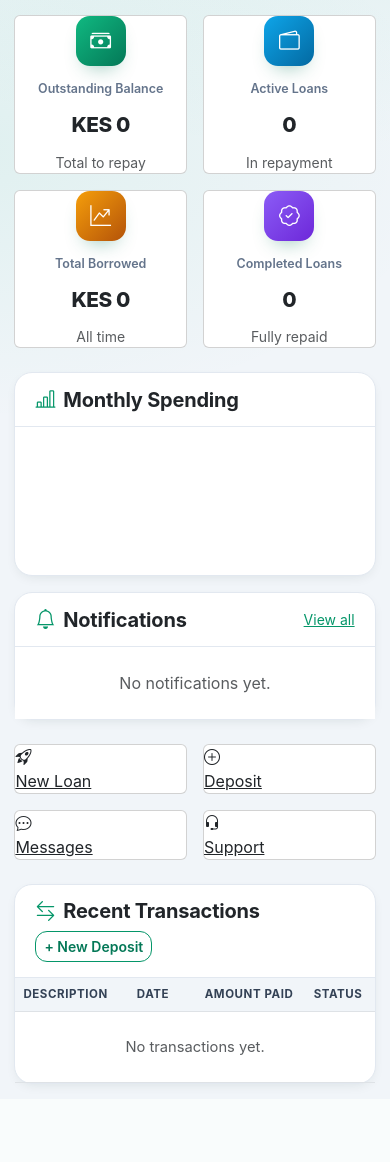
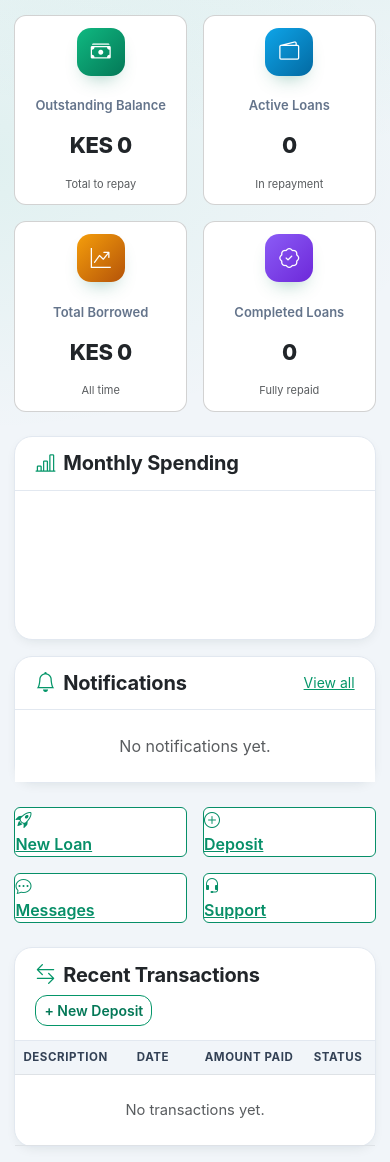
Before and after one commit to trippie412/easysaff.com, a Flask app: page /dashboard/ in a window 390 px wide. Shown: the part 92-1254 px from the top of the page. Before the commit the page ends 1181 px from the top, so only its background shows below. Run offline with Flask 3, Linux system fonts and the light colour scheme; a user stored in the database is signed in; data comes from the database, SQL or seed files in the repository.

Commit message:
Compact dashboard stats and improve quick actions

```diff
--- a/app/static/css/style.css
+++ b/app/static/css/style.css
@@ -593,3 +593,69 @@
     transition-duration: 0.01ms !important;
   }
 }
+/* =========================================================
+   DASHBOARD STAT CARDS - COMPACT MOBILE SIZE
+   ========================================================= */
+
+@media (max-width: 768px) {
+
+    .stat-card {
+        min-height: 155px !important;
+        padding: 12px 8px !important;
+        border-radius: 12px !important;
+    }
+
+    .stat-card .stat-icon {
+        width: 48px !important;
+        height: 48px !important;
+        font-size: 20px !important;
+        margin-bottom: 8px !important;
+    }
+
+    .stat-card .stat-label {
+        font-size: 13px !important;
+        line-height: 1.2 !important;
+        margin-bottom: 5px !important;
+    }
+
+    .stat-card .stat-value {
+        font-size: 22px !important;
+        line-height: 1.1 !important;
+        margin-bottom: 4px !important;
+    }
+
+    .stat-card small {
+        font-size: 11px !important;
+    }
+}
+
+
+/* =========================================================
+   QUICK ACTIONS - GREEN
+   ========================================================= */
+
+.quick-card {
+    color: #078f68 !important;
+    border: 1px solid #078f68 !important;
+    background: #ffffff !important;
+}
+
+.quick-card i {
+    color: #078f68 !important;
+}
+
+.quick-card span {
+    color: #078f68 !important;
+    font-weight: 600;
+}
+
+.quick-card:hover {
+    color: #ffffff !important;
+    background: #078f68 !important;
+    border-color: #078f68 !important;
+}
+
+.quick-card:hover i,
+.quick-card:hover span {
+    color: #ffffff !important;
+}
```
